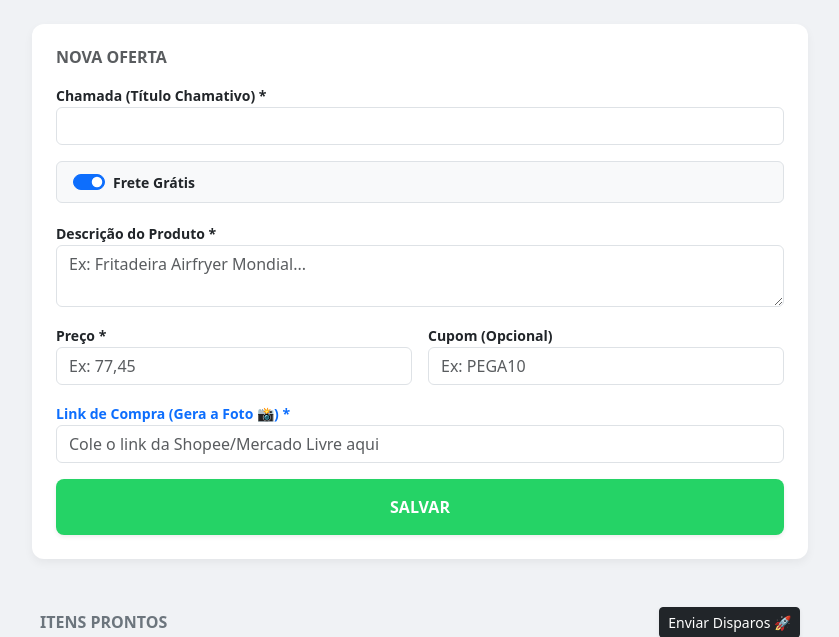
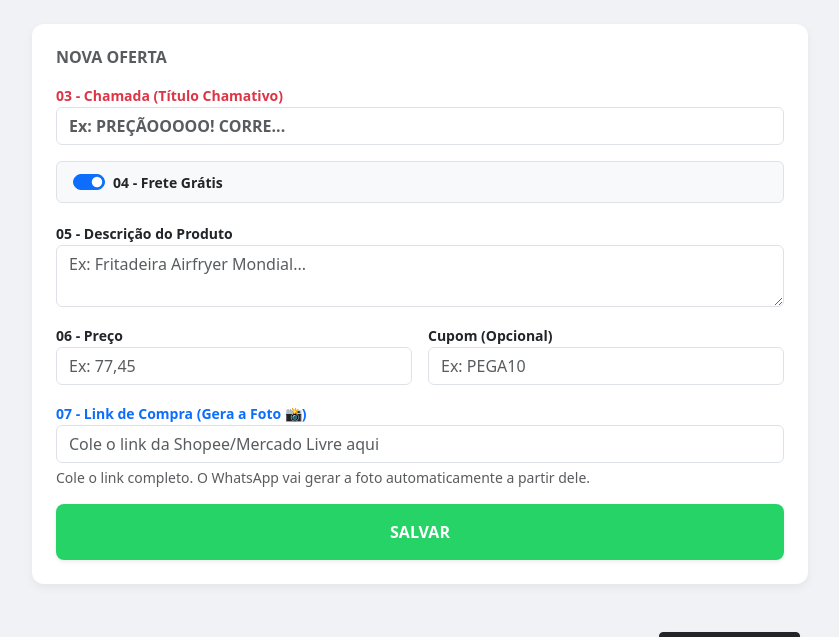
Before and after one commit to lcdsljunior/gerador-ofertas, a Flask app: page / in a window 1280 px wide. Shown: the part 56-693 px from the top of the page, without its empty margins (220-1059 px from the left). Run offline with Flask 3, Linux system fonts and the light colour scheme; a user stored in the database is signed in; data that the repository does not hold is empty.

Commit message:
Atualizacao do layout no frontend 1

```diff
--- a/app.py
+++ b/app.py
@@ -6,7 +6,7 @@ from werkzeug.security import generate_password_hash, check_password_hash
 app = Flask(__name__)
 
 # --- CONFIGURAÇÕES ---
-app.config['SECRET_KEY'] = 'segredo-absoluto'
+app.config['SECRET_KEY'] = 'segredo-absoluto-sistema'
 app.config['SQLALCHEMY_DATABASE_URI'] = 'sqlite:///produtos.db'
 app.config['SQLALCHEMY_TRACK_MODIFICATIONS'] = False
 
@@ -29,7 +29,6 @@ class Produto(db.Model):
     frete_gratis = db.Column(db.Boolean, default=False)
     link_compra = db.Column(db.String(800), nullable=False)
     cupom = db.Column(db.String(50))
-    # Removemos 'link_foto' manual para não quebrar o preview oficial
 
 @login_manager.user_loader
 def load_user(user_id):
@@ -90,19 +89,15 @@ def gerar_mensagem():
         linha_frete = "📦 Frete Grátis todo o Brasil\n\n" if prod.frete_gratis else ""
         linha_cupom = f"\n➡ Use o cupom: {prod.cupom}" if prod.cupom else ""
 
-        # --- LAYOUT EXATO QUE FUNCIONA ---
-        # A Mágica: O Link de Compra está no final.
-        # O WhatsApp lê o link, gera a Foto (01) e o Nome do Site (02) e coloca no TOPO da bolha.
-
+        # Link de Compra no final para o WhatsApp gerar o preview (Foto + Título)
         msg = (
             f"{prod.chamada}\n\n"        # 03
             f"{linha_frete}"             # 04
             f"• {prod.descricao}\n\n"    # 05
             f"🔥 R$ {prod.valor}\n\n"     # 06
-            f"🛒 {prod.link_compra}"     # 07 (Gerador da Foto)
+            f"🛒 {prod.link_compra}"     # 07
             f"{linha_cupom}"
         )
-
         lista_mensagens.append(msg)
 
     return jsonify({'mensagens': lista_mensagens})
@@ -116,4 +111,5 @@ def deletar(id):
     return redirect(url_for('index'))
 
 if __name__ == '__main__':
-    app.run(debug=True)
+    # Roda na porta 5001 para evitar erro de soquete
+    app.run(debug=True, port=5001)
--- a/templates/index.html
+++ b/templates/index.html
@@ -38,24 +38,24 @@
             <div class="row g-3">
 
                 <div class="col-12">
-                    <label class="fw-bold text-sucess small">Chamada (Título Chamativo) *</label>
-                    <input type="text" name="chamada" class="form-control fw-bold" placeholder="" required>
+                    <label class="fw-bold text-danger small">03 - Chamada (Título Chamativo)</label>
+                    <input type="text" name="chamada" class="form-control fw-bold" placeholder="Ex: PREÇÃOOOOO! CORRE..." required>
                 </div>
 
                 <div class="col-12">
                     <div class="form-check form-switch p-2 bg-light border rounded">
                         <input class="form-check-input ms-2" type="checkbox" name="frete_gratis" id="frete" checked>
-                        <label class="form-check-label fw-bold ms-2 small" for="frete">Frete Grátis</label>
+                        <label class="form-check-label fw-bold ms-2 small" for="frete">04 - Frete Grátis</label>
                     </div>
                 </div>
 
                 <div class="col-12">
-                     <label class="fw-bold small">Descrição do Produto *</label>
+                     <label class="fw-bold small">05 - Descrição do Produto</label>
                     <textarea name="descricao" class="form-control" rows="2" placeholder="Ex: Fritadeira Airfryer Mondial..."></textarea>
                 </div>
 
                 <div class="col-6">
-                    <label class="fw-bold small">Preço *</label>
+                    <label class="fw-bold small">06 - Preço</label>
                     <input type="text" name="valor" class="form-control" placeholder="Ex: 77,45" required>
                 </div>
 
@@ -65,8 +65,9 @@
                 </div>
 
                 <div class="col-12">
-                    <label class="fw-bold text-primary small">Link de Compra (Gera a Foto 📸) *</label>
+                    <label class="fw-bold text-primary small">07 - Link de Compra (Gera a Foto 📸)</label>
                     <input type="text" name="link_compra" class="form-control" placeholder="Cole o link da Shopee/Mercado Livre aqui" required>
+                    <div class="form-text small">Cole o link completo. O WhatsApp vai gerar a foto automaticamente a partir dele.</div>
                 </div>
 
                 <div class="col-12 mt-3">
@@ -174,3 +175,44 @@
             btn.disabled = false;
         } else {
             txt.innerText = "Concluído!";
+            btn.innerText = "Pronto";
+            btn.disabled = true;
+            setTimeout(cancelarEnvio, 3000);
+        }
+    }
+
+    function enviarProxima() {
+        if (fila.length === 0) return;
+        const msg = fila.shift();
+
+        // --- DETECÇÃO DE DISPOSITIVO ---
+        const isMobile = /iPhone|iPad|iPod|Android/i.test(navigator.userAgent);
+
+        let url;
+        if (isMobile) {
+            // Celular: usa API (abre o app)
+            url = `https://api.whatsapp.com/send?text=${encodeURIComponent(msg)}`;
+        } else {
+            // PC: usa WEB (abre o site direto)
+            url = `https://web.whatsapp.com/send?text=${encodeURIComponent(msg)}`;
+        }
+
+        // Abre a janela
+        const novaJanela = window.open(url, '_blank');
+
+        // VERIFICA SE FOI BLOQUEADO (POP-UP)
+        if (!novaJanela || novaJanela.closed || typeof novaJanela.closed == 'undefined') {
+            alert("⚠️ ATENÇÃO: SEU NAVEGADOR BLOQUEOU O WHATSAPP!\n\nOlhe para o topo da tela (na barra de endereço), clique no ícone com 'X' vermelho e selecione 'SEMPRE PERMITIR'.\n\nDepois tente enviar novamente.");
+        }
+
+        atualizarStatus();
+    }
+
+    function cancelarEnvio() {
+        fila = [];
+        document.getElementById('barra-envio').style.display = 'none';
+    }
+</script>
+
+</body>
+</html>
```
